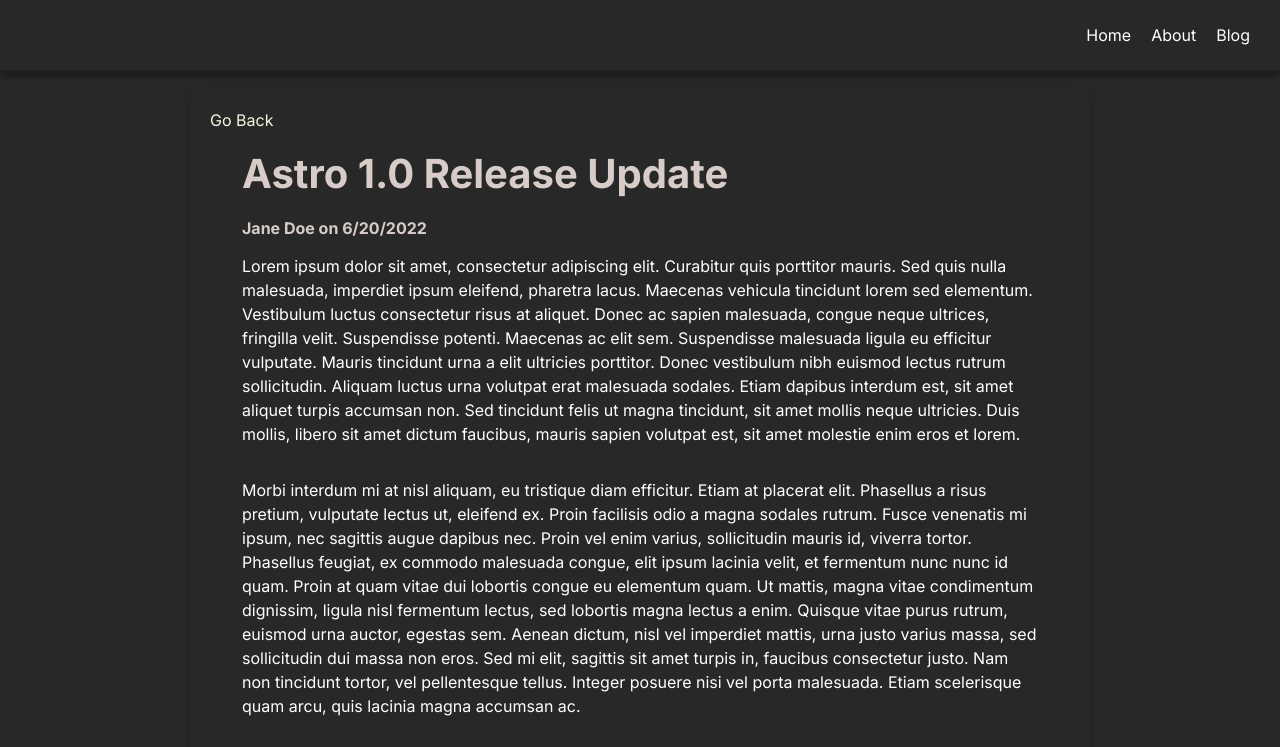
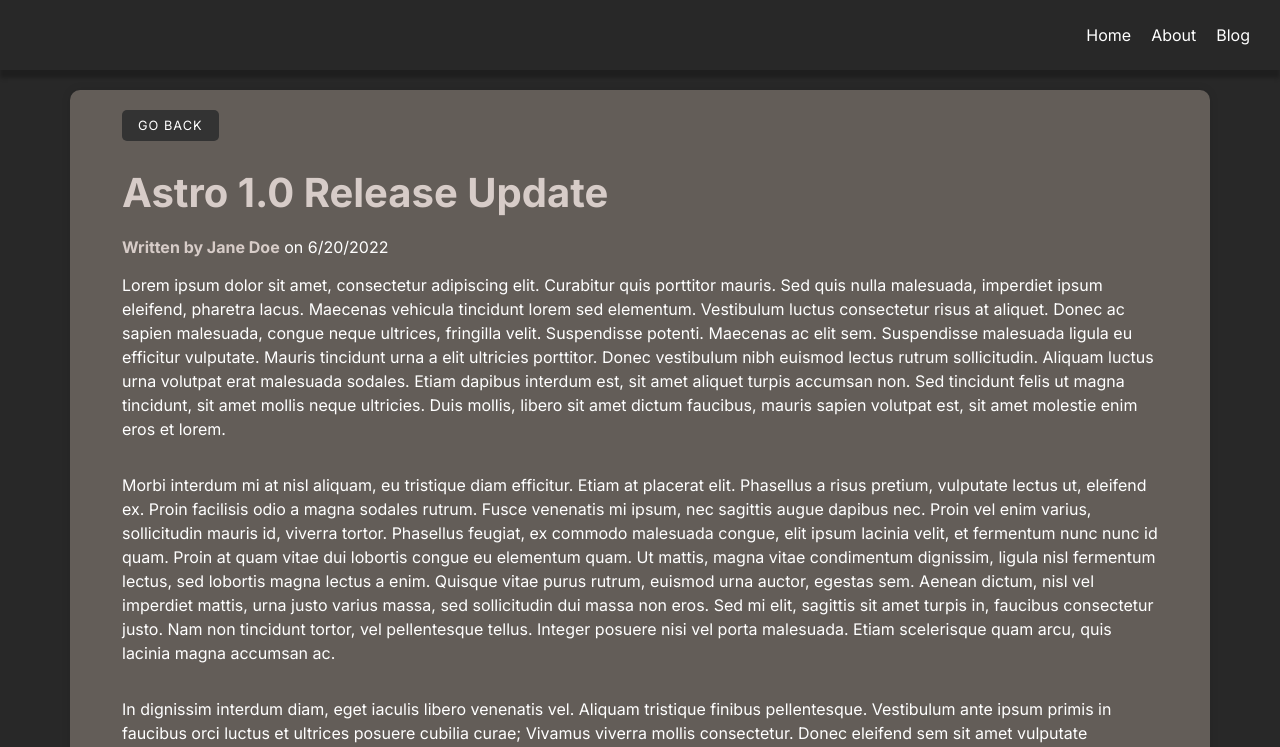
Before and after one commit to izzi-ink/blue-amber, an Astro site: page /astro-1-0-release-update in a window 1280 px wide. Shown: the top 747 px of the page. Built offline with nearby package versions, Linux system fonts and the light colour scheme; Astro itself is replaced by a stand-in of ours.

```diff
--- a/src/components/Card.astro
+++ b/src/components/Card.astro
@@ -12,12 +12,12 @@
 
 <style>
 	.card {
-		background-color: var(--badger);
-		color: var(--black);
+		background: var(--ranger);
 		padding: 20px;
 		border-radius: 10px;
 		box-shadow: 0 0 10px rgba(0, 0, 0, 0.1);
 		margin-bottom: 20px;
+		color: rgb(255, 255, 255);
 	}
 
 	.dark {
--- a/src/pages/[slug].astro
+++ b/src/pages/[slug].astro
@@ -20,16 +20,14 @@
 
 <Layout title={frontmatter.title}>
   <section class="page-content">
-    <div class="blog-container">
+    <div class="blog">
       <Card>
         <a class="btn" href="/blog">Go Back</a>
         <h2>{frontmatter.title}</h2>
         <div>
-          <strong
-            >{frontmatter.author} on {
-              new Date(frontmatter.date).toLocaleDateString()
-            }
-          </strong>
+          <strong>Written by {frontmatter.author}</strong> on {
+            new Date(frontmatter.date).toLocaleDateString()
+          }
         </div>
         <Content />
       </Card>
@@ -37,17 +35,7 @@
   </section>
 </Layout>
 <style>
-  .blog-container {
-    max-width: 75%;
-    margin: 0 auto;
-    padding: 0 30px;
-  }
-
-  .blog-container a {
-    color: beige;
-  }
-
-  .card blog-card {
-    background-color: var(--ranger);
+  .card strong {
+    padding-left: 2rem;
   }
 </style>
--- a/src/styles/global.css
+++ b/src/styles/global.css
@@ -117,7 +117,6 @@
   font-weight: normal;
   font-size: 1rem;
   line-height: 1.5rem;
-  color: #FFFFFF;
   padding-left: 2rem;
   padding-right: 2rem;
 }
@@ -227,6 +226,7 @@
   justify-content: space-between;
   width: 40rem;
   background-color: #2e2e2e;
+  color: var(--sand);
   padding: 2rem 2rem 2rem 2rem;
   margin: -1rem;
   border-color: #ffffff;
@@ -241,6 +241,7 @@
 .character {
   border: magenta 0px solid;
   grid-area: character;
+  padding-left: 2rem;
   /* align-self: flex-end; */
 
 }
@@ -368,6 +369,29 @@
   }
 }
 
+.blog {
+  max-width: 1200px;
+  margin: 0 auto;
+  padding: 0 30px;
+}
+
+.btn {
+  display: inline-block;
+  margin: 0 0.5rem 0.5rem 2rem;
+  padding: 0.5rem 1rem;
+  border-radius: 5px;
+  background: #333;
+  color: #fff;
+  text-transform: uppercase;
+  font-size: 0.8rem;
+  letter-spacing: 1px;
+  transition: all 0.3s ease;
+}
+
+.logos-small {
+  display: none;
+}
+
 /* Page Content */
 .page-content {
   margin: 20px 0;
@@ -384,12 +408,6 @@
 
 .page-content h3 {
   font-size: 25px;
-}
-
-.page-container {
-  max-width: 1200px;
-  margin: 0 auto;
-  padding: 0 30px;
 }
 
 /* 1. mobile devices */
```
